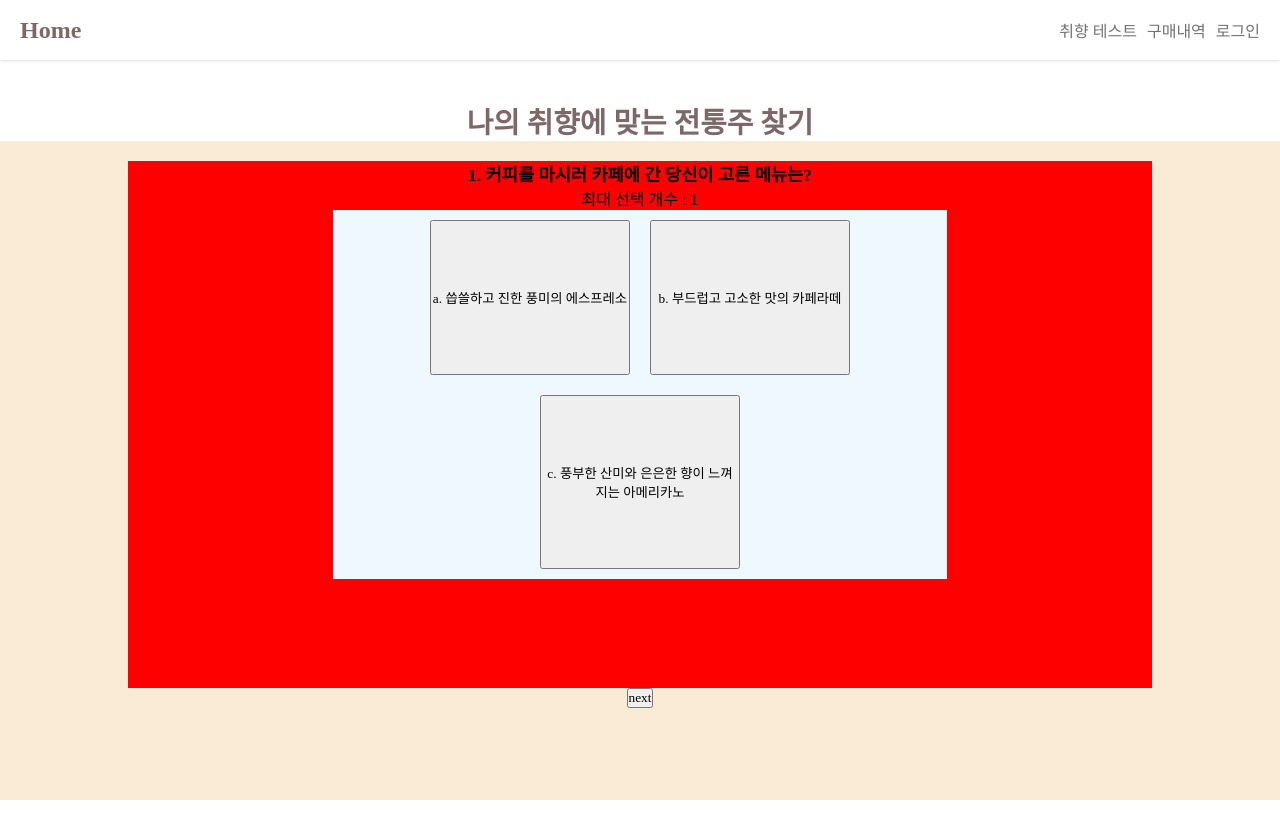
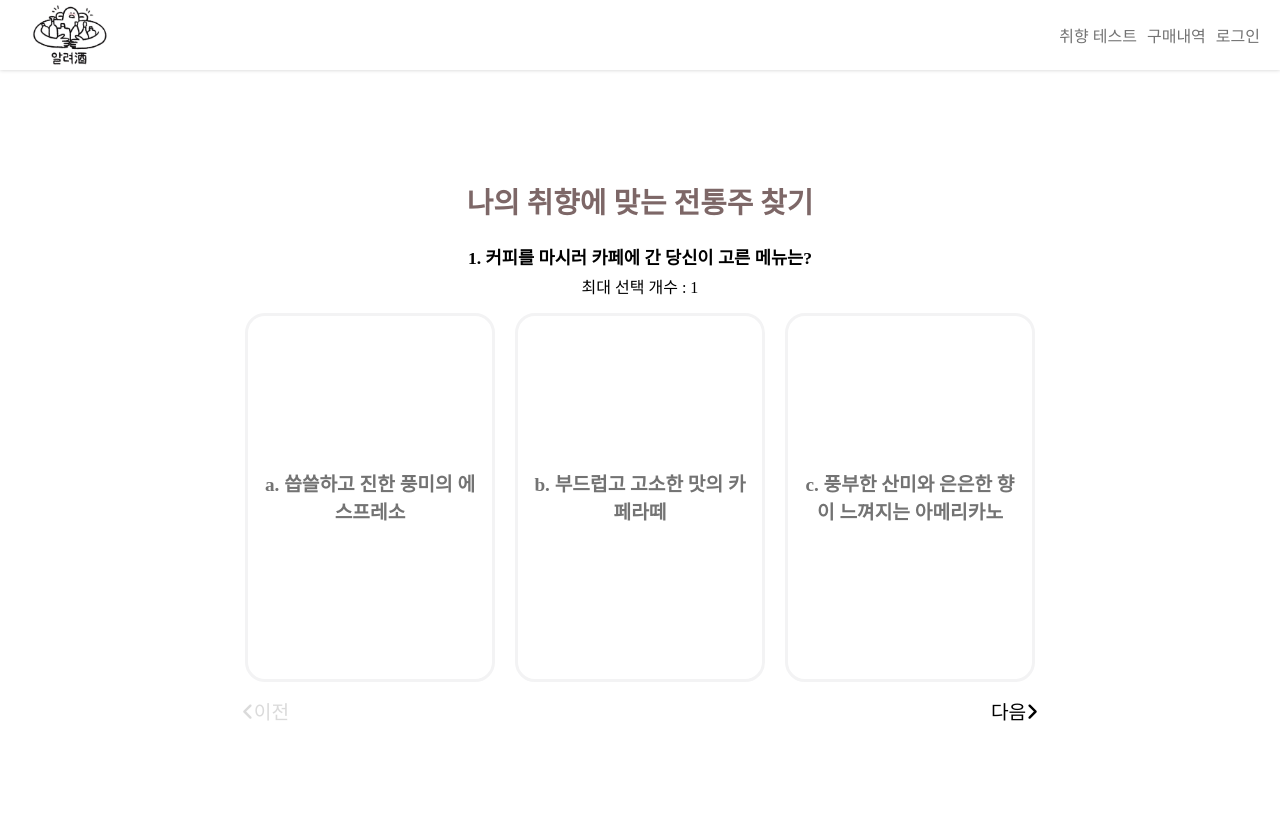
Before and after one commit to Team-alryeoju/alryeoju-front, a React (Create React App) app: page /test in a window 1280 px wide. Shown: the top 838 px of the page. Before the commit the page ends 800 px from the top, so only its background shows below. Built offline with nearby package versions, Linux system fonts and the light colour scheme; the HTML template or start-up script is replaced by a standard one.

Commit message:
[FIX] API 문제 해결

```diff
--- a/src/App.css
+++ b/src/App.css
@@ -30,7 +30,7 @@
 }
 
 .container{
-  padding-top: var(--header-height);
+  /* padding-top: var(--header-height); */
 }
 
 h2{
@@ -57,7 +57,7 @@ button{
 }
 
 :root{
-  --header-height: 60px;
+  --header-height: 70px;
 
   /** color **/
   --main-color: #7D6767; /** #7D6767 or var(--main-color) **/
--- a/src/Components/Header.js
+++ b/src/Components/Header.js
@@ -7,14 +7,14 @@ import AuthContext from '../context/AuthProvider';
 
 
 const HeaderContainer = styled.header`
-    position: fixed;
+    position: sticky;
     display: flex;
     justify-content: space-between;
     align-items: center;
     background-color: white;
 
     width: 100vw;
-    height: 60px;
+    height: var(--header-height);
     padding: 0 10px 0 10px;
     box-shadow: 0 0 4px 0 rgba(0, 0, 0, 0.2);
 
@@ -22,6 +22,20 @@ const HeaderContainer = styled.header`
     a, button{
         color: #737373;
         cursor: pointer;
+
+    }
+
+    & > a > div{
+        width: 100px;
+        height: 60px;
+
+        & > img{
+            object-position: 50% 50%;
+            object-fit: contain;
+
+            width: 100%;
+            height: 100%;
+        }
     }
 
     .home-link{
@@ -55,7 +69,7 @@ const Header = () => {
 
     return (
         <HeaderContainer>
-            <Link to="/" className="home-link">Home</Link>
+            <Link to="/" className="home-link"><div><img src="/logo.jpeg" /></div></Link>
             <div className="user-link row">
                 <Link to="/test">취향 테스트</Link>
                 <Link to="/mypage">구매내역</Link>
--- a/src/Components/ProductCard.js
+++ b/src/Components/ProductCard.js
@@ -1,4 +1,4 @@
-import React from "react";
+import React, { useEffect } from "react";
 import { Link } from "react-router-dom";
 
 
@@ -14,10 +14,11 @@ const ProductCard = ({ sool }) => {
               </div>
               <div className="productCard__content col">
                 <span className="productCard--name">{sool.al_name}</span>
-                <span className="productCard--price">{sool.price}</span>
+                <span className="productCard--price">{sool.category}</span>
+                <span className="productCard--price">{sool.price}원</span>
+                <div className="row">
                 <span className="productCard--degree">{sool.degree}%</span>
-                <div className="row">
-                  <span className="productCard--rating">{sool.score}</span>
+                  {/* {sool.token_rank.map((token) => <span>{token}</span>)} */}
                 </div>
               </div>
         </div>
--- a/src/Components/Question.js
+++ b/src/Components/Question.js
@@ -1,44 +1,92 @@
 import React, { useEffect, useState } from 'react';
+
+
 import styled from 'styled-components';
+import { FontAwesomeIcon } from "@fortawesome/react-fontawesome"
+import { faAngleRight, faAngleLeft } from "@fortawesome/free-solid-svg-icons"
 
 const QuestionContainer = styled.div`
     width: 80%;
-    height: 80%;
+    height: 75%;
     display: flex;
     flex-direction: column;
     align-items: center;
-    background-color: red;
+    justify-content: space-around;
     margin-top: 20px;
-
 `
 const OptionContainer = styled.div`
-    width: 60%;
-    height: 70%;
-    background-color: aliceblue;
+    width: 80%;
+    height: 80%;
     display: flex;
     justify-content: center;
     flex-wrap: wrap;
 `
 const Option = styled.button`
-    flex: 0 1 200px;
+    flex: 0 1 250px;
+    padding: 10px;
+    border-radius: 20px;
+    background-color: white;
+    border: 3px solid #f3f3f4;
     margin: 10px;
+    font-size: 1.2rem;
+    font-weight: 700;
+    color: #737373;
+
+    transition: 0.2s;
+
+    &:hover{
+        border: 3px solid var(--main-color);
+        color: var(--main-color);
+    }
     &.selected{
-        background-color: var(--emphasize-color);
+        background-color: var(--main-color);
+        border: 3px solid var(--main-color);
+        color: white;
+        transition: 0.2s;
     }
 `
 
-const Question = ({question, curAnswer, selectAnswer}) => {
+const SurveyButtonContainer = styled.div`
+    width: 80%;
+    align-items: center;
+    justify-content: space-between;
+`
+const SurveyButton = styled.button`
+    width: 50px;
+    background-color: white;
+    border: none;
+    font-size: 1.2rem;
+
+    &:disabled{
+        opacity: 0.5;
+        cursor: default;
+    }
+
+    &.surveyPrevBtn{
+        margin-left: 10px;
+    }
+
+    &.surveyNextBtn{
+        margin-right: 10px;
+    }
+`
+
+const Question = ({questions, questionIdx, curAnswer, selectAnswer, handleNextBtn, handlePrevBtn}) => {
 
     return (
         <QuestionContainer>
-            <h2>{question.title}</h2>
-            <span>{`최대 선택 개수 : ${question.max}`}</span>
+            <h2>{questions[questionIdx].title}</h2>
+            <span>{`최대 선택 개수 : ${questions[questionIdx].max}`}</span>
             <OptionContainer>
-                {question.options.map((el, idx) => (
+                {questions[questionIdx].options.map((el, idx) => (
                     <Option key={idx} className={curAnswer.includes(idx)? "selected" : ""} onClick={()=>{selectAnswer(idx)}}>{el}</Option>
                 ))
                 }
             </OptionContainer>
+            <SurveyButtonContainer className='row'>
+                <SurveyButton disabled={questionIdx === 0} className='surveyPrevBtn' onClick={handlePrevBtn}><FontAwesomeIcon icon={faAngleLeft} />이전</SurveyButton>
+                <SurveyButton disabled={questionIdx === questions.length-1} className='surveyNextBtn' onClick={handleNextBtn}>다음<FontAwesomeIcon icon={faAngleRight} /></SurveyButton>
+            </SurveyButtonContainer>
         </QuestionContainer>
     );
 };
--- a/src/Pages/Detail.css
+++ b/src/Pages/Detail.css
@@ -88,7 +88,7 @@
     font-weight: 500;
     padding: 0.3rem 0.4rem;
     border-radius: 14px;
-    margin-right: 2px;
+    margin: 2px;
 }
 
 .detail-bottom > h2{
--- a/src/Pages/Home.js
+++ b/src/Pages/Home.js
@@ -26,12 +26,13 @@ const Home = () => {
     const [error, setError] = useState(null);
 
     // 검색 조건을 보내서 fetch 해오는 방식으로!!
+
     const categoryArr = [
         { name: '전체' , url: `/alcohol`},
-        { name: '탁주' , url: `/alcohol?category=takju`},
-        { name: '약주' , url: `/alcohol?category=chungju`},
-        { name: '과실주' , url: `/alcohol?category=wine`},
-        { name: '일반증류주' , url: `/alcohol?category=soju`}
+        { name: '탁주' , url: `/alcohol?category=탁주`},
+        { name: '약주' , url: `/alcohol?category=약주`},
+        { name: '과실주' , url: `/alcohol?category=과실주`},
+        { name: '증류식소주' , url: `/alcohol?category=증류식소주`}
     ]
 
     useEffect(() => {
@@ -67,6 +68,7 @@ const Home = () => {
                     withCredentials: true
                 })
                 setRecommList(Object.values(response.data))
+
             } catch (e){
                 setError(e);
             }
@@ -98,7 +100,7 @@ const Home = () => {
             <div className="container">
                 <section className="product__slide-container col-center">
                     <h2 className="home-title product__slide-title">{title}</h2>
-                    <ProductSwiper title={title}products={recommList}/>
+                    <ProductSwiper title={title} products={recommList}/>
                 </section>
                 <section className="product__list-container col">
                     <h2 className="home-title product__list-title">전통주 찾아보기</h2>
--- a/src/Pages/Test.css
+++ b/src/Pages/Test.css
@@ -18,7 +18,6 @@
 }
 
 .Survey{
-    background-color: antiquewhite;
     width: 100%;
     height: 100%;
     display: flex;
--- a/src/Pages/TestResult.js
+++ b/src/Pages/TestResult.js
@@ -1,6 +1,7 @@
 import React, { useEffect } from 'react';
 import { useNavigate } from 'react-router-dom';
 
+import ProductSwiper from "../Components/ProductSwiper"
 const TestResult = ({answers}) => {
     // answers가 정답임 -> 서버로 post 하는 작업 필요
     // loading 화면 일부로 추가하면 좋을듯 (연산하는 느낌이 들게)
@@ -15,12 +16,14 @@ const TestResult = ({answers}) => {
         }
 
 
+        // post 작업 하고 answers 초기화 해야함!
     },[])
 
     return (
         <div>
             <h2>결과 페이지~</h2>
             {answers.map((el,idx) => <div key={idx}>{`${idx+1}의 답은 ${el}`}</div>)}
+            <ProductSwiper products={answers}></ProductSwiper>
         </div>
     );
 };
--- a/src/Pages/TestSurvey.js
+++ b/src/Pages/TestSurvey.js
@@ -4,6 +4,18 @@ import { useNavigate } from 'react-router-dom';
 
 import { questions } from '../static/questions';
 import Question from '../Components/Question';
+import styled from 'styled-components';
+
+const SurveySubmitBtn = styled.button`
+    background-color: var(--emphasize-color);
+    height: 50px;
+    width: 150px;
+    border: none;
+    color: white;
+    font-size: 1.2rem;
+    font-weight: 600;
+    border-radius: 10px;
+`
 
 const TestSurvey = ({answers, setAnswers}) => {
     // 설문지를 받는다. or 내 쪽에서 갖고 있는다.
@@ -113,22 +125,22 @@ const TestSurvey = ({answers, setAnswers}) => {
         // 선택된 옵션이 올바르게 있는 경우 있는 경우
         // 선택된 옵션 최종 답변 모음에 추가
         setAnswers([...answers, curAnswer])
-
+        setCurAnswer([])
+        setCurQuestion(0)
         navigate('/test/result')
     }
 
     return (
         <main className='Survey'>
                 <Question
-                        question={questions[curQuestion]}
+                        questions={questions}
+                        questionIdx={curQuestion}
                         curAnswer={curAnswer}
                         selectAnswer={selectAnswer}
+                        handleNextBtn={handleNextBtn}
+                        handlePrevBtn={handlePrevBtn}
                 />
-                <div>
-                    <button className={curQuestion === 0 ? 'hide': ''} onClick={handlePrevBtn}>prev</button>
-                    <button className={curQuestion === questions.length-1 ? 'hide': ''} onClick={handleNextBtn}>next</button>
-                    {curQuestion === questions.length-1 ? <button onClick={answerSubmit}>결과보기</button> : null}
-                </div>
+                {curQuestion === questions.length-1 ? <SurveySubmitBtn onClick={answerSubmit}>결과보기</SurveySubmitBtn> : null}
 
         </main>
     );
```
Also changed, not shown: src/Pages/Detail.js (+33 -7 lines), public/logo.jpeg (added).
